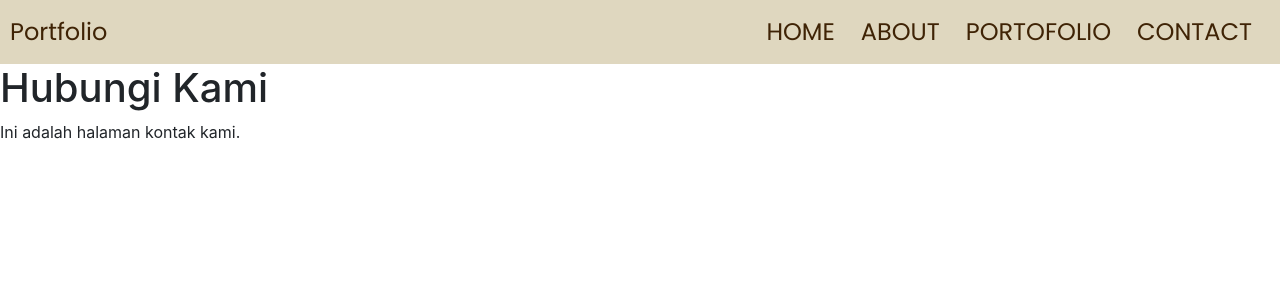
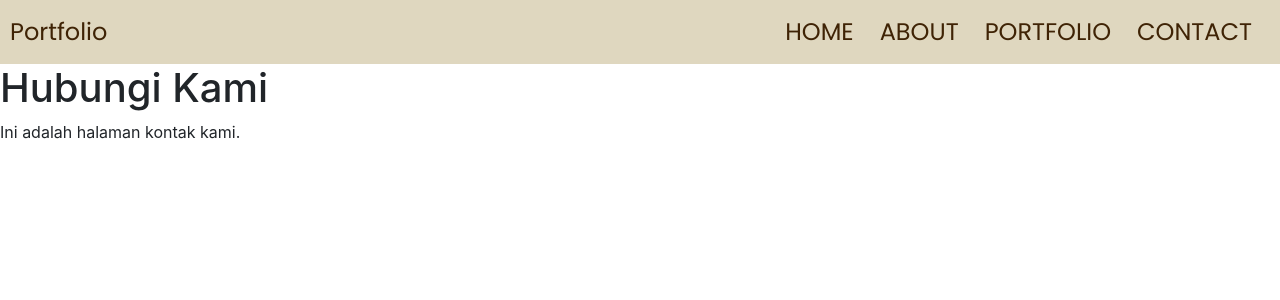
Before and after one commit to Daffaaq/portofoliodaff, a React (Create React App) app: page /kontak in a window 1280 px wide. Shown: the top 300 px of the page. Built offline with nearby package versions, Linux system fonts and the light colour scheme.

Commit message:
update reuse code and clean code

```diff
--- a/src/components/navbar.js
+++ b/src/components/navbar.js
@@ -22,26 +22,28 @@ const NavbarLink = ({ to, children }) => {
     );
 };
 
+const navItems = [
+    { to: '/beranda', label: 'HOME' },
+    { to: '/tentang', label: 'ABOUT' },
+    { to: '/portofolio', label: 'PORTFOLIO' },
+    { to: '/kontak', label: 'CONTACT' },
+];
+
 const NavbarComponent = () => {
+    const renderNavItems = () => {
+        return navItems.map((item, index) => (
+            <Nav.Item className="navbarItem" key={index}>
+                <NavbarLink to={item.to}>{item.label}</NavbarLink>
+            </Nav.Item>
+        ));
+    };
+
     return (
         <Navbar className="navbar-custom" expand="lg">
             <Navbar.Brand className="navbar-left-element">Portfolio</Navbar.Brand>
             <Navbar.Toggle aria-controls="basic-navbar-nav" />
             <Navbar.Collapse id="basic-navbar-nav" className="justify-content-end">
-                <Nav>
-                    <Nav.Item className="navbarItem">
-                        <NavbarLink to="/beranda">HOME</NavbarLink>
-                    </Nav.Item>
-                    <Nav.Item className="navbarItem">
-                        <NavbarLink to="/tentang">ABOUT</NavbarLink>
-                    </Nav.Item>
-                    <Nav.Item className="navbarItem">
-                        <NavbarLink to="/portofolio">PORTOFOLIO</NavbarLink>
-                    </Nav.Item>
-                    <Nav.Item className="navbarItem">
-                        <NavbarLink to="/kontak">CONTACT</NavbarLink>
-                    </Nav.Item>
-                </Nav>
+                <Nav>{renderNavItems()}</Nav>
             </Navbar.Collapse>
         </Navbar>
     );
```
